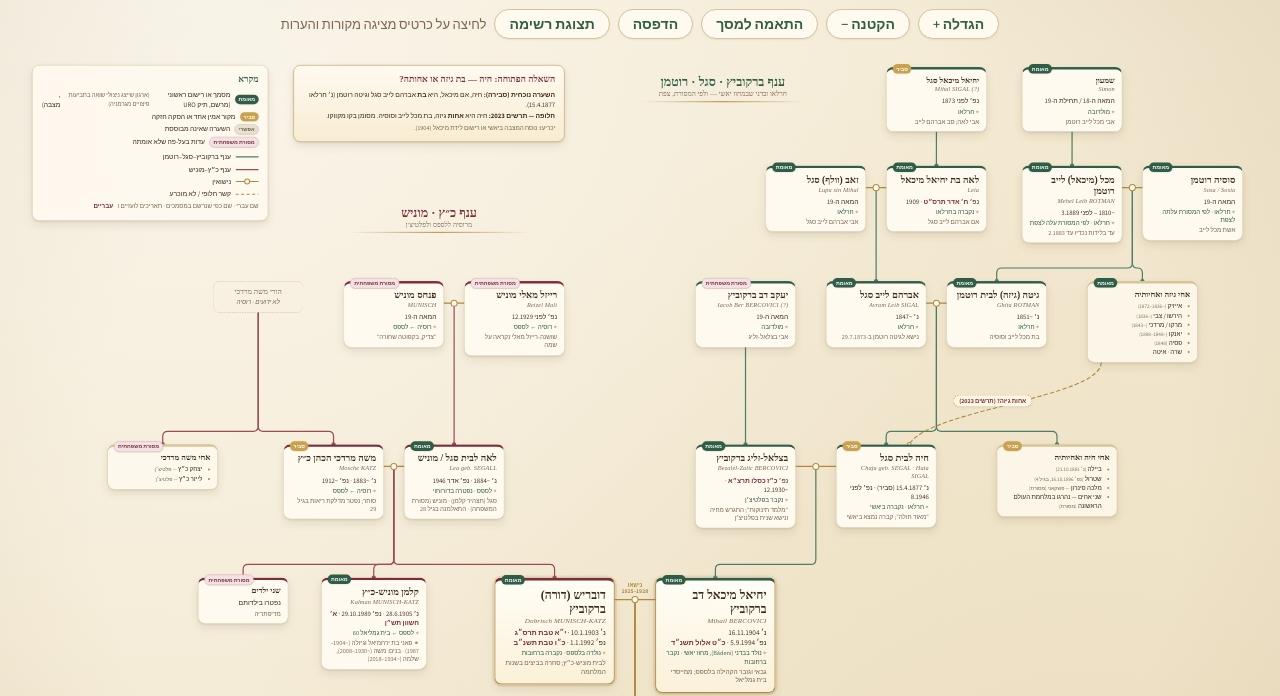
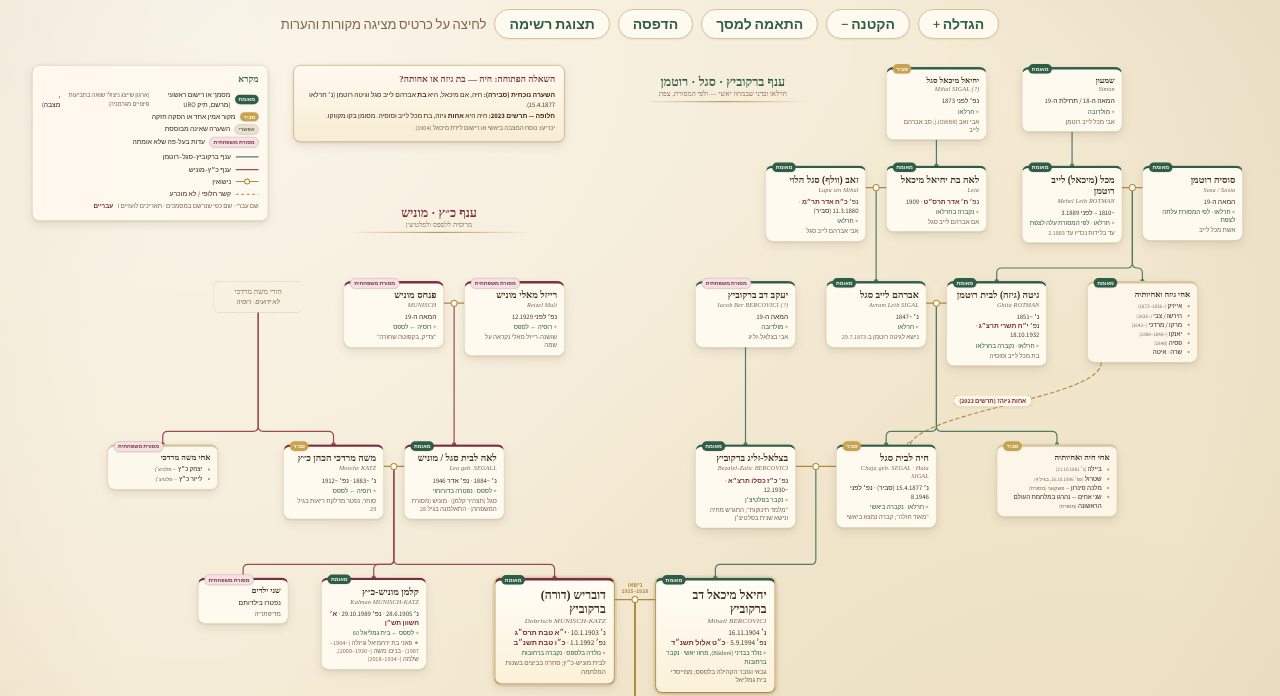
Before and after one commit to dovi-shachor/berkowitz-tree, a plain HTML site: page index.html in a window 1280 px wide. Shown: the part 126-822 px from the top of the page. Drawn offline with Linux system fonts and the light colour scheme; a web font is replaced by a local one.

Commit message:
Harlau cemetery (JOWBR): Ghita d. 1932, Avraham Yehuda ben Zeev HaLevi, Zeev d. 1880
Co-Authored-By: Claude Opus 5.5 <noreply@anthropic.com>

```diff
--- a/index.html
+++ b/index.html
@@ -192,8 +192,8 @@ const ROW = [24, 220, 450, 775, 1040, 1365];
 const N = [
 /* דור 0 — אבות-אבות */
 {id:'ymsegal',row:0,x:1840,w:200,side:'b',kind:'small',cert:'p',
- he:'יחיאל מיכאל סגל',la:'Mihal SIGAL (?)',dates:['נפ׳ לפני 1873'],place:'חרלאו',info:'אבי לאה; סב אברהם לייב',
- note:`<p>על מצבת בתו בחרלאו: "לאה בת יחיאל מיכאל, אם אברהם לייב סגל". ברשימת בית הקברות של חרלאו מופיעה משפחת סגל גדולה שאביה יחיאל מיכאל (אברהם בן יחיאל מיכאל סגל, תרנ״ה, ובנות רבות).</p><p>השערה: יחיאל מיכאל דב ברקוביץ נקרא אולי גם על שמו.</p>`,
+ he:'יחיאל מיכאל סגל',la:'Mihal SIGAL (?)',dates:['נפ׳ לפני 1873'],place:'חרלאו',info:'אבי זאב (JOWBR); סב אברהם לייב',
+ note:`<p>על מצבת בתו בחרלאו: "לאה בת יחיאל מיכאל, אם אברהם לייב סגל". ברשימת בית הקברות של חרלאו מופיעה משפחת סגל גדולה שאביה יחיאל מיכאל (אברהם בן יחיאל מיכאל סגל, תרנ״ה, ובנות רבות).</p><p><b>עדכון (נובמבר 2026):</b> ב-JOWBR רשום "זאב בן יחיאל מיכאל הלוי" (נפ׳ 1880). לכן יחיאל מיכאל הוא אביו של זאב, והוא תואם את "Lupu sin Mihal". גם לאה, אשת זאב, נקראת "בת יחיאל מיכאל". ייתכן שהיו שני אנשים בשם הזה, למשל נישואי קרובים, וייתכן שזה ערבוב ברשומות.</p><p>השערה: יחיאל מיכאל דב ברקוביץ נקרא אולי גם על שמו.</p>`,
  src:'רשימת בית הקברות של חרלאו (2008) — תעתיק מצבות'},
 {id:'shimon',row:0,x:2110,w:200,side:'b',kind:'small',cert:'v',
  he:'שמעון',la:'Simon',dates:['המאה ה-18 / תחילת ה-19'],place:'מולדובה',info:'אבי מכל לייב רוטמן',
@@ -202,16 +202,16 @@ const N = [
 
 /* דור 1 */
 {id:'zev',row:1,x:1600,w:200,side:'b',cert:'v',
- he:'זאב (וולף) סגל',la:'Lupu sin Mihal',dates:['המאה ה-19'],place:'חרלאו',info:'אבי אברהם לייב סגל',
- note:`<p>ברשומת הנישואין של בנו (1873) נרשם כ-"Lupu sin Mihal" — Lupu הוא התרגום הרומני של זאב/וולף.</p><p><b>הערה:</b> לפי הרשומה גם הוא "בן מיכאל", ואילו המצבה מייחסת את השם יחיאל מיכאל לאביה של אשתו לאה. ייתכן ערבוב בתעתיק — שם המשפחה סגל עשוי לבוא מצד לאה.</p>`,
- src:'מרשם חרלאו — נישואין SIGAL × ROTMAN, 29.7.1873'},
+ he:'זאב (וולף) סגל הלוי',la:'Lupu sin Mihal',dates:['נפ׳ <span class="hb">כ״ח אדר תר״מ</span> · 11.3.1880 (סביר)'],place:'חרלאו',info:'אבי אברהם לייב סגל',
+ note:`<p>ברשומת הנישואין של בנו (1873) נרשם כ-"Lupu sin Mihal" — Lupu הוא התרגום הרומני של זאב/וולף.</p><p><b>הערה:</b> לפי הרשומה גם הוא "בן מיכאל", ואילו המצבה מייחסת את השם יחיאל מיכאל לאביה של אשתו לאה. ייתכן ערבוב בתעתיק.</p><p><b>קבורתו (סביר):</b> בבית העלמין של חרלאו רשום "זאב בן יחיאל מיכאל הלוי", שנקבר בכ״ח אדר תר״מ (11.3.1880), בשורה 10 (J_MOLDAVIA_0001190). הרשומה מאשרת את "Lupu sin Mihal": אביו של זאב הוא יחיאל מיכאל. היא גם מראה ששם המשפחה סגל (לוי) עובר בקו של זאב, ולא של לאה.</p>`,
+ src:'מרשם חרלאו — נישואין SIGAL × ROTMAN, 29.7.1873; JOWBR, בית העלמין של חרלאו (ROM-00784)'},
 {id:'leahym',row:1,x:1840,w:200,side:'b',cert:'v',
  he:'לאה בת יחיאל מיכאל',la:'Leia',dates:['נפ׳ <span class="hb">ח׳ אדר תרס״ט</span> · 1909'],place:'נקברה בחרלאו',info:'אם אברהם לייב סגל',
- note:`<p>מצבתה בבית הקברות של חרלאו: "לאה בת יחיאל מיכאל, אם אברהם לייב סגל", נפטרה ח׳ אדר תרס״ט (1909). זה תואם את "Leia" אמו של אברהם לייב ברשומת הנישואין מ-1873.</p>`,
+ note:`<p>מצבתה בבית הקברות של חרלאו: "לאה בת יחיאל מיכאל, אם אברהם לייב סגל", נפטרה ח׳ אדר תרס״ט (1909). זה תואם את "Leia" אמו של אברהם לייב ברשומת הנישואין מ-1873.</p><p><b>ב-JOWBR יש לה שתי רשומות:</b></p><ul><li>"לאה בת יחיאל מיכאל, אם אברהם לייב סגל", נקברה בי׳ אדר תרס״ט (3.3.1909), בשורה 2 (0001604).</li><li>"אם אברהם לייב הלוי", עם תאריך כ״ה ניסן תרע״א (23.4.1911), בשורה 2, קבר 14 (0002878).</li></ul><p>התאריך ח׳–י׳ אדר תרס״ט סביר יותר. הרשומה השנייה כנראה כפולה, ונרשם בה תאריך שגוי.</p>`,
  src:'רשימת בית הקברות של חרלאו (2008); מרשם חרלאו 1873'},
 {id:'michel',row:1,x:2110,w:200,side:'b',cert:'v',
  he:'מכל (מיכאל) לייב רוטמן',la:'Mehel Leib ROTMAN',dates:['~1810 – לפני 3.1889'],place:'חרלאו · לפי המסורת עלה לצפת',info:'עד בלידות נכדיו עד 2.1883',
- note:`<p><b>מכל לייב בן שמעון</b>, נולד בערך ב-1808–1816 (לפי גילו בעדויות 1876/1880/1883). חי בחרלאו לפחות עד פברואר 1883; נכד שנולד במרץ 1889 נקרא על שמו — לכן נפטר עד אז.</p><p>שם המשפחה רוטמן מאומת ברשומת הפטירה של בנו יאנקו (1898).</p><p><b>מסורת משפחתית (עדות שושנה):</b> "עלו לצפת, בין הראשונים מהעיר, וכל אנשי העיר הלכו ללוות אותם"; קברם לא נמצא. אם עלו — כנראה בין 1883 ל-1888. אין רשומת פטירה בחרלאו, אבל פנקס הפטירות חסר את השנים 1876–1888.</p><p><b>בית העלמין העתיק בצפת:</b> נבדקו כל 3,468 הרשומות במאגר JOWBR (נובמבר 2026), ולא נמצאה רשומה של מכל לייב, של סוסיה או של מישהו מחרלאו. עיר המוצא רשומה שם רק בכרבע מהרשומות, ולכן הממצא השלילי אינו סופי.</p>`,
+ note:`<p><b>מכל לייב בן שמעון</b>, נולד בערך ב-1808–1816 (לפי גילו בעדויות 1876/1880/1883). חי בחרלאו לפחות עד פברואר 1883; נכד שנולד במרץ 1889 נקרא על שמו — לכן נפטר עד אז.</p><p>שם המשפחה רוטמן מאומת ברשומת הפטירה של בנו יאנקו (1898).</p><p><b>שמו העברי:</b> מיכאל יהודה (לייב = יהודה), לפי רשומת הקבורה של בתו גיטה בחרלאו (1932).</p><p><b>בית העלמין של חרלאו (JOWBR, כ-3,278 קבורות, נבדק בנובמבר 2026):</b> אין רשומה של מכל לייב בן שמעון, של סוסיה או של אף אחד בשם רוטמן. זה מתיישב עם המסורת שעלו לצפת, אבל אינו מוכיח אותה.</p><p><b>מסורת משפחתית (עדות שושנה):</b> "עלו לצפת, בין הראשונים מהעיר, וכל אנשי העיר הלכו ללוות אותם"; קברם לא נמצא. אם עלו — כנראה בין 1883 ל-1888. אין רשומת פטירה בחרלאו, אבל פנקס הפטירות חסר את השנים 1876–1888.</p><p><b>בית העלמין העתיק בצפת:</b> נבדקו כל 3,468 הרשומות במאגר JOWBR (נובמבר 2026), ולא נמצאה רשומה של מכל לייב, של סוסיה או של מישהו מחרלאו. עיר המוצא רשומה שם רק בכרבע מהרשומות, ולכן הממצא השלילי אינו סופי.</p>`,
  src:'מרשם חרלאו (JewishGen): נישואין 1873, לידות 1867–1889, פטירות 1872, 1898; עדות שושנה נשר'},
 {id:'sosia',row:1,x:2350,w:200,side:'b',cert:'v',
  he:'סוסיה רוטמן',la:'Sosa / Sosia',dates:['המאה ה-19'],place:'חרלאו · לפי המסורת עלתה לצפת',info:'אשת מכל לייב',
@@ -225,12 +225,12 @@ const N = [
  src:'עדות שושנה נשר; עץ אבות משפחתי; זיידמן, "דער חוב פון זכרון", 1982, עמ׳ 121 ו-124 (archive.org nybc300248)'},
 {id:'avram',row:2,x:1720,w:200,side:'b',cert:'v',
  he:'אברהם לייב סגל',la:'Avram Leib SIGAL',dates:['נ׳ ~1847'],place:'חרלאו',info:'נישא לגיטה רוטמן ב-29.7.1873',
- note:`<p>בן זאב (Lupu) ולאה. ברשומת הנישואין בחרלאו (29.7.1873) — בן 26.</p><p>ילדים שנמצאו: <b>חיה (15.4.1877)</b>, ביילה (21.10.1881), שטרול (נפ׳ 1896 בגיל 4).</p><p><b>זהירות:</b> באותן שנים חי בחרלאו אברהם לייב סגל נוסף, אשתו Baba.</p><p><b>אפשרי — משפחת סגל נוספת מחרלאו:</b> בעצי MyHeritage (Sheppard, Warnick): משה לייב סגל (Moishe Leib Segall, 1852–1940) ואשתו מאלי לבית Iancunovich (1864–1938), מחרלאו; אחיו שמואל; בתם ז׳ני (שיינדל) לוקר. ייתכן שהוא אחיו או בן-דודו של אברהם לייב; לא נבדק.</p>`,
- src:'מרשם חרלאו (JewishGen) — נישואין 1873, לידות 1877, 1881; עצי MyHeritage (אפשרי)'},
+ note:`<p>בן זאב (Lupu) ולאה. ברשומת הנישואין בחרלאו (29.7.1873) — בן 26.</p><p>ילדים שנמצאו: <b>חיה (15.4.1877)</b>, ביילה (21.10.1881), שטרול (נפ׳ 1896 בגיל 4).</p><p><b>שמו העברי, כנראה: אברהם יהודה בן זאב הלוי</b>, "מצ׳פלניצה" (Ceplenița, כפר ליד חרלאו). נקבר בחרלאו בא׳ כסלו, בשורה 3, והשנה לא נרשמה (J_MOLDAVIA_0000845). אשתו גיטה נרשמה גם בשם "Ceplenitser", ולכן המשפחה כנראה באה מצ׳פלניצה.</p><p><b>המשפחה לויים:</b> סג״ל הוא ראשי התיבות של "סגן לוויה". לכן גם חיה, אם מיכאל, היא בת לוי.</p><p>אפשרי: ישעיהו בן אברהם יהודה הלוי, "נער", נקבר ב-1887.</p><p><b>זהירות:</b> באותן שנים חי בחרלאו אברהם לייב סגל נוסף, אשתו Baba.</p><p><b>אפשרי — משפחת סגל נוספת מחרלאו:</b> בעצי MyHeritage (Sheppard, Warnick): משה לייב סגל (Moishe Leib Segall, 1852–1940) ואשתו מאלי לבית Iancunovich (1864–1938), מחרלאו; אחיו שמואל; בתם ז׳ני (שיינדל) לוקר. ייתכן שהוא אחיו או בן-דודו של אברהם לייב; לא נבדק.</p>`,
+ src:'מרשם חרלאו (JewishGen) — נישואין 1873, לידות 1877, 1881; JOWBR, בית העלמין של חרלאו (ROM-00784); עצי MyHeritage (אפשרי)'},
 {id:'ghita',row:2,x:1960,w:200,side:'b',cert:'v',
- he:'גיטה (גיזה) לבית רוטמן',la:'Ghita ROTMAN',dates:['נ׳ ~1851'],place:'חרלאו',info:'בת מכל לייב וסוסיה',
- note:`<p>"Ghita, 22, בת Mehel Leib sin Simon ו-Sosa" ברשומת נישואיה ב-1873.</p><p>הקשר לרוטמן נסגר ברשומת הלידה של בתה ביילה (1881): העדים — "מכל לייב, סב מצד האם" ו"מרקו רוטמן, גיס האב".</p>`,
- src:'מרשם חרלאו (JewishGen) — נישואין 1873, לידה 21.10.1881'},
+ he:'גיטה (גיזה) לבית רוטמן',la:'Ghita ROTMAN',dates:['נ׳ ~1851','נפ׳ <span class="hb">י״ח תשרי תרצ״ג</span> · 18.10.1932'],place:'חרלאו · נקברה בחרלאו',info:'בת מכל לייב וסוסיה',
+ note:`<p>"Ghita, 22, בת Mehel Leib sin Simon ו-Sosa" ברשומת נישואיה ב-1873.</p><p>הקשר לרוטמן נסגר ברשומת הלידה של בתה ביילה (1881): העדים — "מכל לייב, סב מצד האם" ו"מרקו רוטמן, גיס האב".</p><p><b>קבורתה (מאומת):</b> בפנקס בית העלמין של חרלאו היא רשומה פעמיים: "גיטצע בת מיכאל יהודה", אשת אברהם לייב, "מצ׳פלניצה". נקברה בי״ח תשרי תרצ״ג (18.10.1932), בשורה 0, קבר 8 (J_MOLDAVIA_0002622, 0001486). "מיכאל יהודה" הוא השם העברי של מכל לייב, כי לייב הוא הכינוי של יהודה. כך שבתו נקברה בחרלאו, והוא עצמו אינו מופיע שם.</p>`,
+ src:'מרשם חרלאו (JewishGen) — נישואין 1873, לידה 21.10.1881; JOWBR, בית העלמין של חרלאו (ROM-00784)'},
 {id:'gizasibs',row:2,x:2250,w:220,side:'b',kind:'group',cert:'v',
  he:'אחי גיזה ואחיותיה',
  list:['אייזיק <small>(~1836–1872)</small>','הירשו / צבי <small>(~1836)</small>','מרקו / מרדכי <small>(~1843)</small>','יאנקו <small>(~1848–1898)</small>','פסיה <small>(1848)</small>','שרה · איטה'],
```
